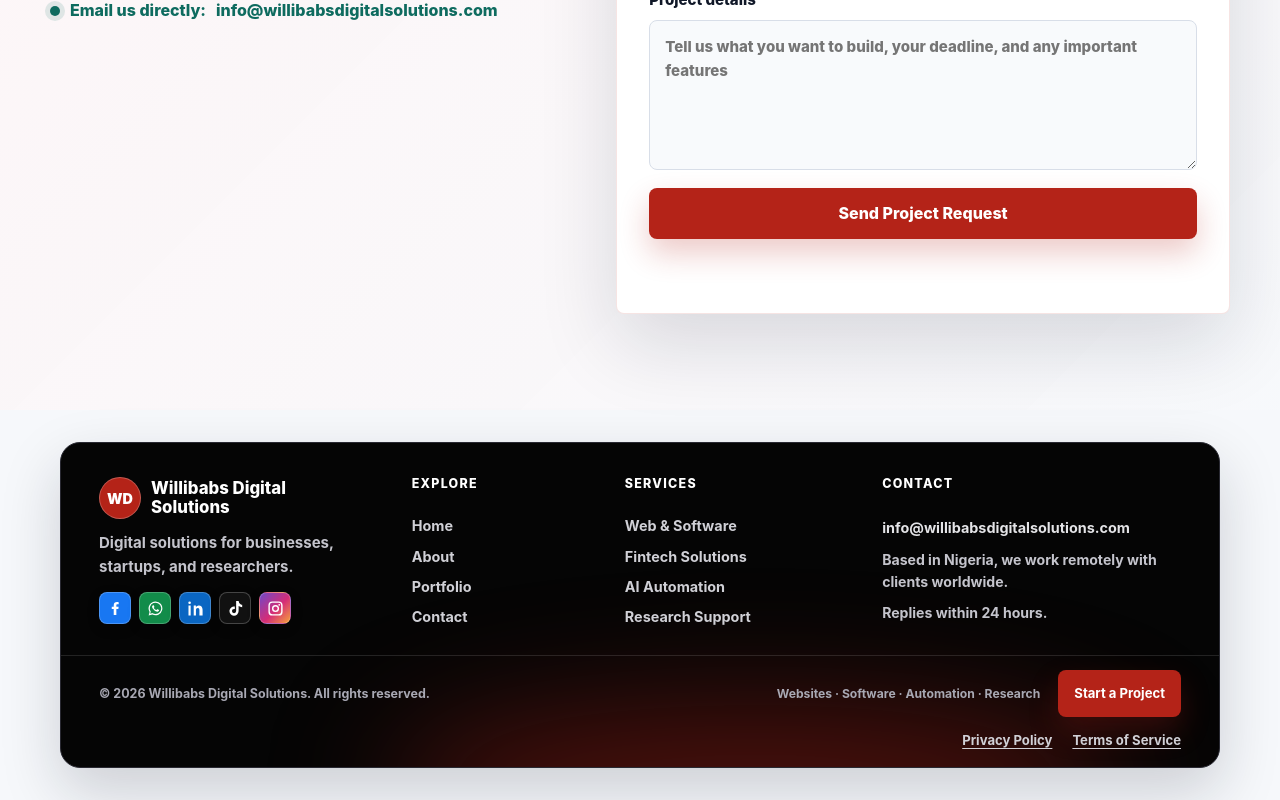
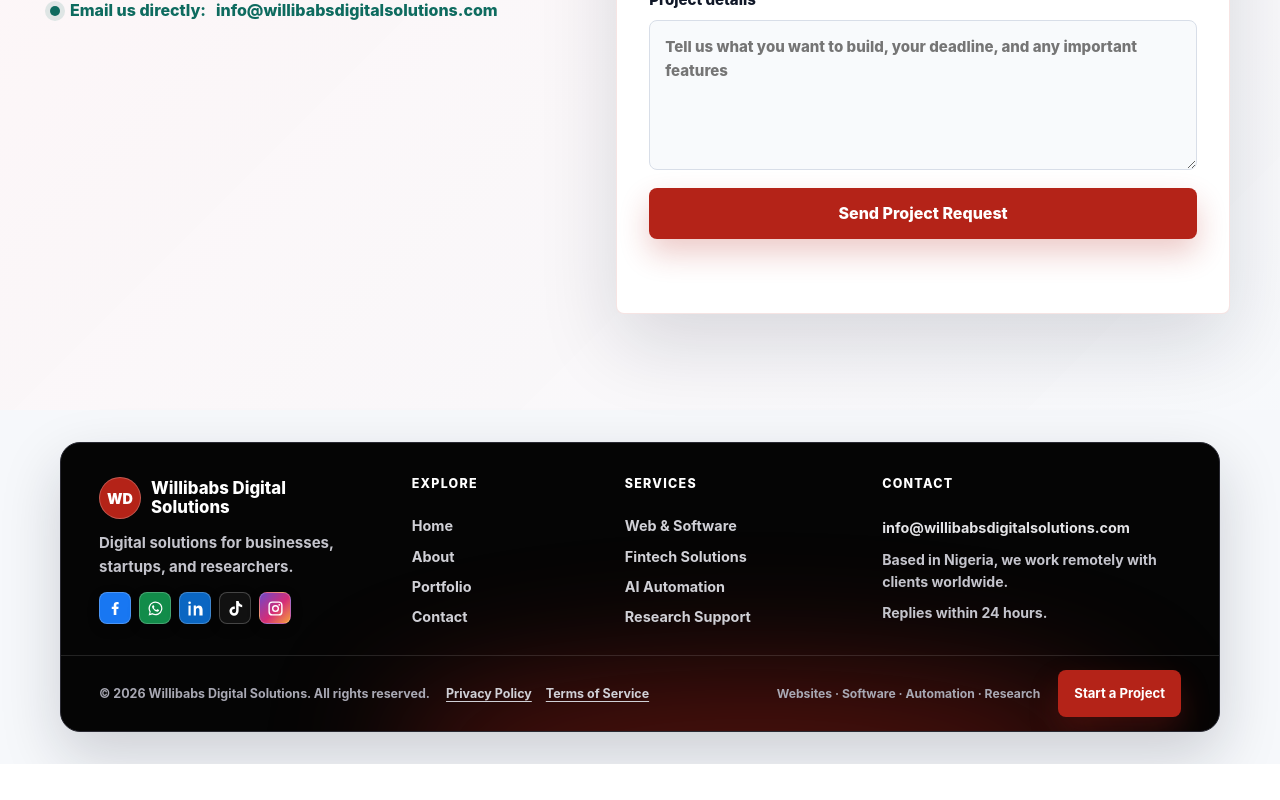
Before and after one commit to davidjames2708-dotcom/willibabsdigitalsolutions, a Next.js app: page / in a window 1280 px wide. Shown: the part 8143-8943 px from the top of the page. After the commit the page ends 8907 px from the top, so only its background shows below. Built offline with nearby package versions, Linux system fonts and the light colour scheme.

Commit message:
Place legal links beside footer copyright

```diff
--- a/components/Footer.jsx
+++ b/components/Footer.jsx
@@ -57,16 +57,18 @@ export default function Footer() {
         </div>
 
         <div className="footer-bottom">
-          <p>&copy; 2026 Willibabs Digital Solutions. All rights reserved.</p>
+          <div className="footer-bottom-info">
+            <p>&copy; 2026 Willibabs Digital Solutions. All rights reserved.</p>
+            <nav className="footer-legal-links" aria-label="Legal information">
+              <Link href="/privacy-policy">Privacy Policy</Link>
+              <Link href="/terms-of-service">Terms of Service</Link>
+            </nav>
+          </div>
           <div className="footer-bottom-actions">
             <span>Websites · Software · Automation · Research</span>
             <Link className="button primary" href="/contact">Start a Project</Link>
           </div>
         </div>
-        <nav className="footer-legal-links" aria-label="Legal information">
-          <Link href="/privacy-policy">Privacy Policy</Link>
-          <Link href="/terms-of-service">Terms of Service</Link>
-        </nav>
       </div>
     </footer>
   );
--- a/style.css
+++ b/style.css
@@ -3442,6 +3442,13 @@ textarea:focus {
   font-weight: 700;
 }
 
+.footer-bottom-info {
+  display: flex;
+  align-items: center;
+  flex-wrap: wrap;
+  gap: 8px 16px;
+}
+
 .footer-bottom-actions {
   display: flex;
   align-items: center;
@@ -3463,14 +3470,13 @@ textarea:focus {
 
 .footer-legal-links {
   display: flex;
-  justify-content: flex-end;
-  gap: 20px;
-  padding: 0 38px 18px;
+  align-items: center;
+  gap: 14px;
 }
 
 .footer-legal-links a {
   color: #d0d0d6;
-  font-size: 0.82rem;
+  font-size: 0.78rem;
   font-weight: 700;
   line-height: 1.4;
   text-decoration: underline;
@@ -3924,16 +3930,17 @@ textarea:focus {
     text-align: left;
   }
 
+  .footer-bottom-info {
+    align-items: flex-start;
+    flex-direction: column;
+    gap: 8px;
+  }
+
   .footer-bottom-actions {
     width: 100%;
     justify-content: space-between;
     flex-wrap: wrap;
     gap: 12px;
-  }
-
-  .footer-legal-links {
-    justify-content: flex-start;
-    padding: 0 24px 20px;
   }
 
   .panel-stat-grid,
```
